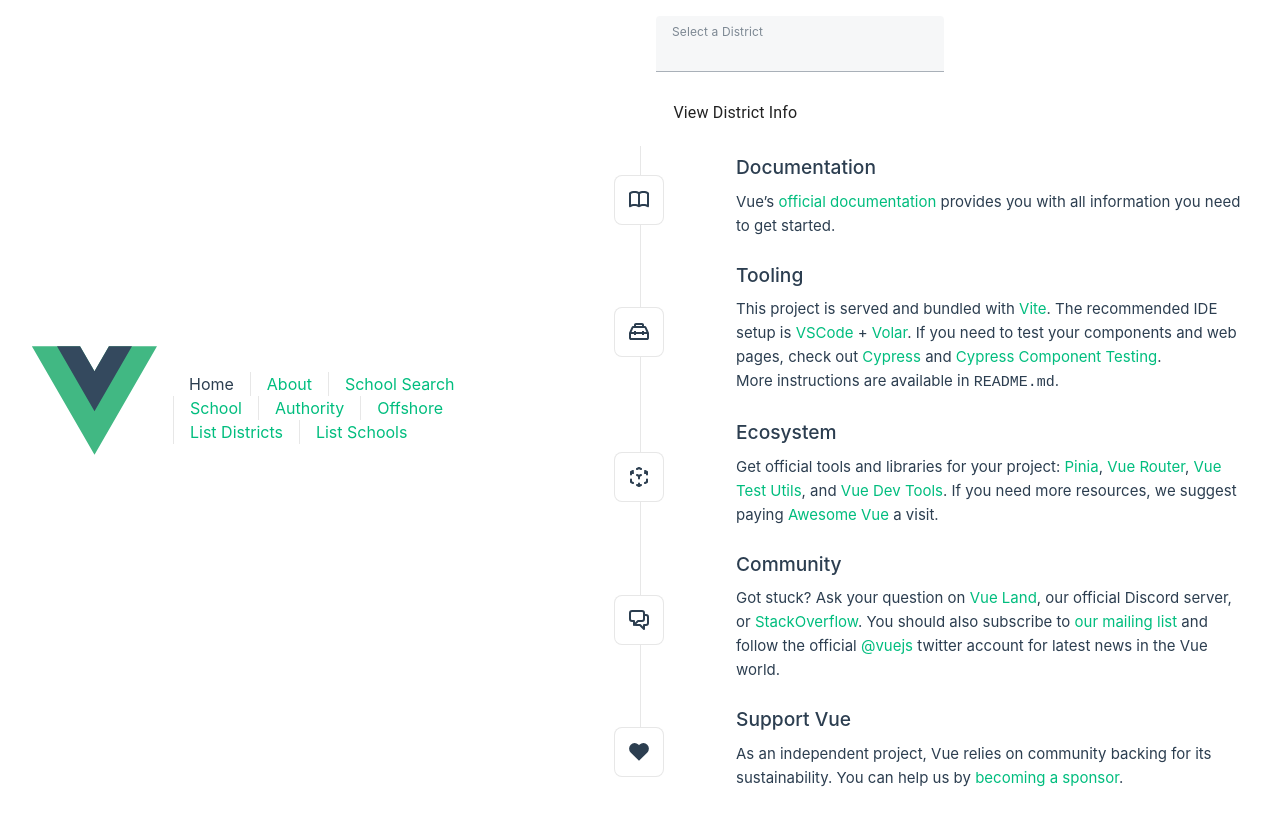
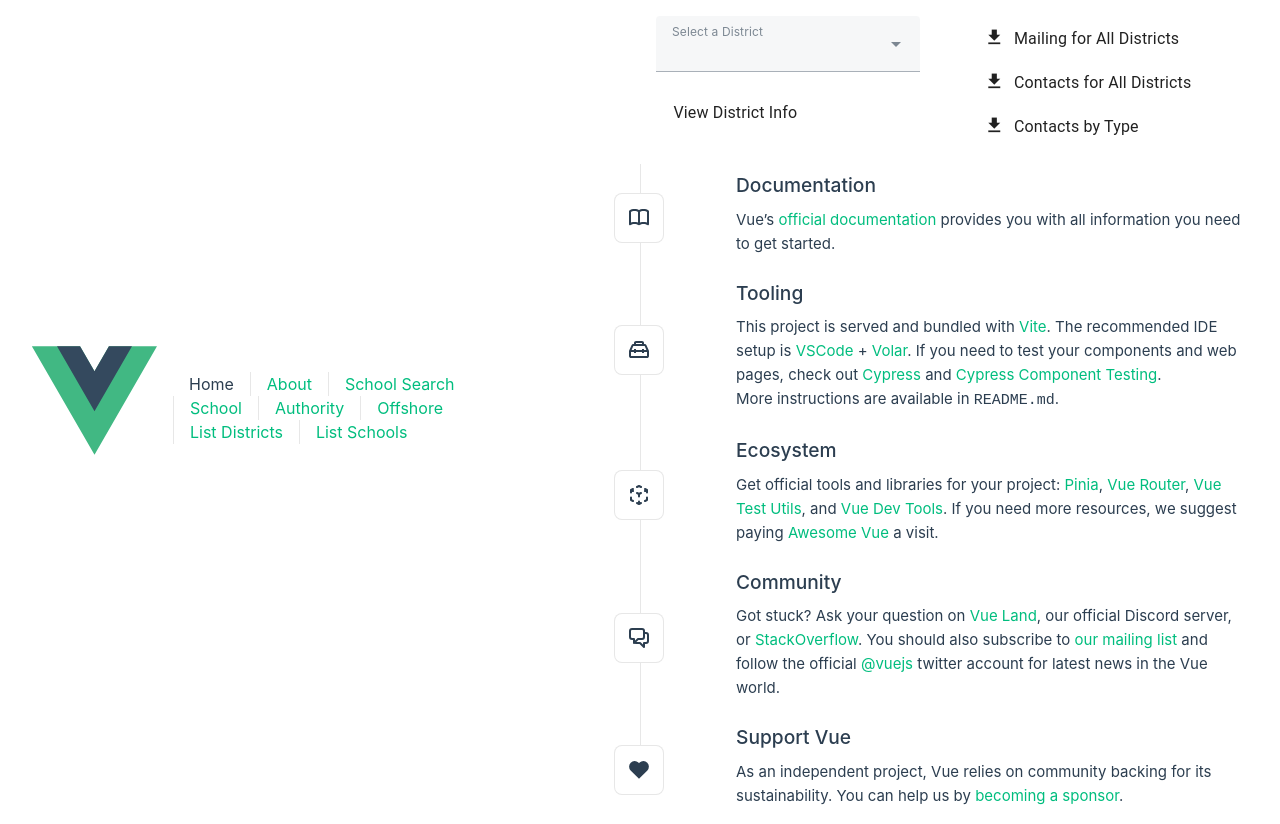
Before and after one commit to bcgov/EDUC-SDCI, a Vue app in the folder frontend/: page / in a window 1280 px wide. Built offline with nearby package versions, Linux system fonts and the light colour scheme; no server answers.

Commit message:
Removed fontawesome and installed material design icons for vuetify

```diff
--- a/frontend/package.json
+++ b/frontend/package.json
@@ -21,6 +21,7 @@
     "vuetify": "^3.3.6"
   },
   "devDependencies": {
+    "@mdi/font": "^7.2.96",
     "@rushstack/eslint-patch": "^1.2.0",
     "@tsconfig/node18": "^2.0.1",
     "@types/jsdom": "^21.1.1",
--- a/frontend/src/components/DistrictSelect.vue
+++ b/frontend/src/components/DistrictSelect.vue
@@ -23,8 +23,8 @@
 <template>
   <v-container fluid>
     {{ selectedDistrict }}
-    <v-row no-gutters>
-      <v-col>
+    <v-row no-gutters justify="space-between">
+      <v-col class="mr-6">
         <v-autocomplete
           v-model="selectedDistrict"
           label="Select a District"
@@ -36,7 +36,20 @@
           >View District Info</v-btn
         >
       </v-col>
-      <v-col> </v-col>
+      <v-col class="ml-6">
+        <v-btn class="text-none text-subtitle-1 ma-1" variant="flat"
+          ><template v-slot:prepend> <v-icon icon="mdi-download" /></template> Mailing for All
+          Districts</v-btn
+        >
+        <v-btn class="text-none text-subtitle-1 ma-1" variant="flat"
+          ><template v-slot:prepend> <v-icon icon="mdi-download" /> </template>Contacts for All
+          Districts</v-btn
+        >
+        <v-btn class="text-none text-subtitle-1 ma-1" variant="flat"
+          ><template v-slot:prepend> <v-icon icon="mdi-download" /> </template>Contacts by
+          Type</v-btn
+        >
+      </v-col>
     </v-row>
   </v-container>
 </template>
--- a/frontend/src/main.ts
+++ b/frontend/src/main.ts
@@ -9,11 +9,23 @@
 import * as components from 'vuetify/components'
 import * as directives from 'vuetify/directives'
 
+import { aliases, mdi } from "vuetify/iconsets/mdi"
+import '@mdi/font/css/materialdesignicons.css'
+
 import App from './App.vue'
 import router from './router/index.ts'
 
-const vuetify = createVuetify({components, directives,})
+const vuetify = createVuetify({
+    components,
+    directives,
+    icons: {
+        defaultSet: 'mdi',
+        aliases,
+        sets: {
+            mdi,
+        }}})
 const app = createApp(App)
+
 
 app.use(vuetify)
 app.use(createPinia())
```
Also changed, not shown: 1 other file (tests, documents, lock files or other folders).
